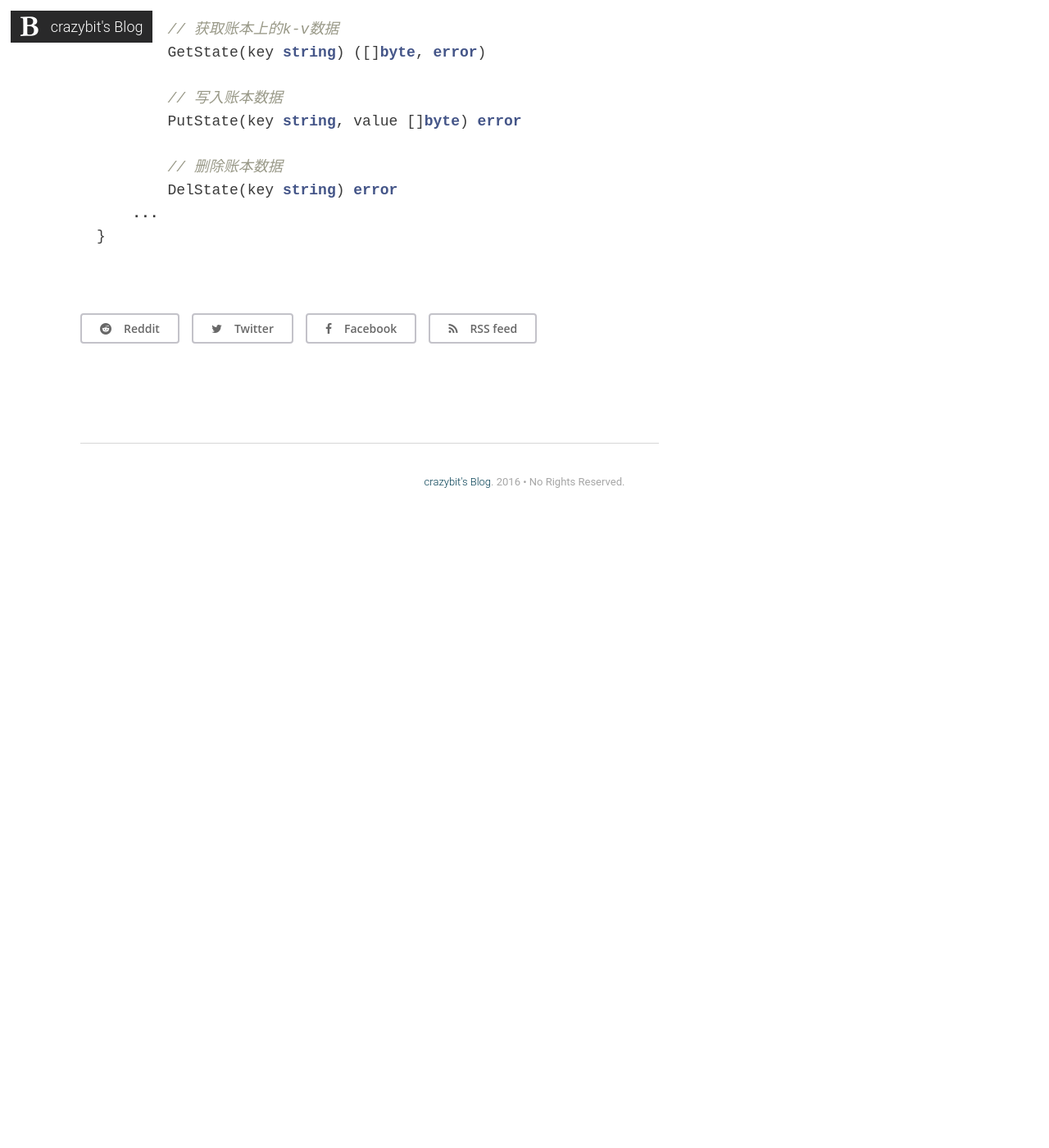
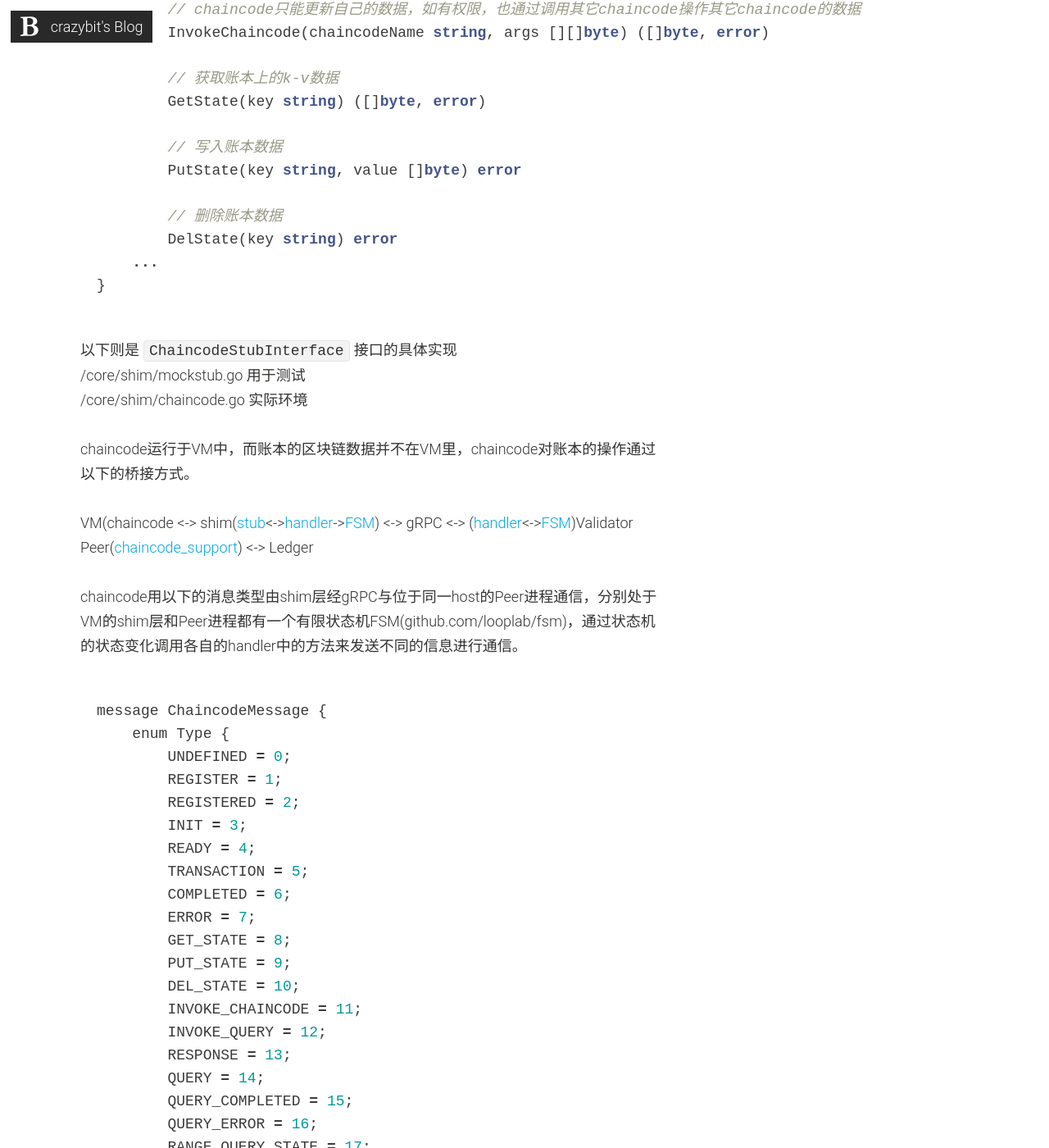
Before and after one commit to crazybits/crazybits.github.io, a Jekyll site: the page built from _posts/2016-11-23-hyperledger-fabric-chaincode.md, in a window 1280 px wide and 1400 px high, scrolled down 1386 px. Shown: the whole window at 82% size. Built offline with Jekyll 4.4.1, drawn with Linux system fonts in a browser that asks for light colours; nearby versions of some CDN libraries; before the commit the page ends 2016 px from its top, so only the background shows below that; some of the changed text lies outside the part shown.

Commit message:
update post

````diff
--- a/_posts/2016-11-23-hyperledger-fabric-chaincode.md
+++ b/_posts/2016-11-23-hyperledger-fabric-chaincode.md
@@ -6,7 +6,7 @@ layout: post
 
 上文通过源码分析简单了解Hyberledger faric chaincode的运行环境 VM，本文着重简单分析fabric中最为重要的元素chaincode。
 
-chaincode作为运行在fabric区块链上的程序，承载了所有的商业逻辑，它类似于ethereum上的DAPP, fabric的chaincode分为两种，一是系统chaincode,另一种则是用户chaincode，系统chaincode用来初始化区块链的参数，以及用户chaincode需要共同遵守的规则。
+chaincode作为运行在fabric区块链上的程序，承载了所有的商业逻辑，它类似于ethereum上的DAPP, 一个区中心化的链上程序。fabric的chaincode分为两种，一是系统chaincode,另一种则是用户chaincode，系统chaincode用来初始化区块链的参数，以及用户chaincode需要共同遵守的规则。
 <!--more-->
 用户chaincode通过自定义逻辑访问/修改账本的数据并将结果返回给用户。fabric定义了系统chaincode和用户chaincode需要实现的接口
 
@@ -30,6 +30,8 @@ fabric要求系统chaincode和用户chaincode都必须实现以上的接口函
 系统chaincode:/core/system_chaincode
 用户chaincode:/examples
 
+用户编写chaincode的语言，farbic目前支持三种语言，分别是golang,Java和car。
+
 以下的`ChaincodeStubInterface`作为参数传入chaincode,为chaincode提供账本的操作接口。
 
 ```go
@@ -49,3 +51,48 @@ type ChaincodeStubInterface interface {
     ...
 }
 ```
+以下则是`ChaincodeStubInterface`接口的具体实现
+/core/shim/mockstub.go     用于测试
+/core/shim/chaincode.go    实际环境
+
+
+
+chaincode运行于VM中，而账本的区块链数据并不在VM里，chaincode对账本的操作通过以下的桥接方式。
+
+VM(chaincode <-> shim([stub](https://github.com/hyperledger/fabric/blob/master/core/chaincode/shim/chaincode.go)<->[handler](https://github.com/hyperledger/fabric/blob/master/core/chaincode/shim/handler.go)->[FSM](https://github.com/hyperledger/fabric/blob/master/core/chaincode/shim/handler.go#L152-L181)) <-> gRPC <-> ([handler](https://github.com/hyperledger/fabric/blob/master/core/chaincode/handler.go)<->[FSM](https://github.com/hyperledger/fabric/blob/master/core/chaincode/handler.go#L390-L450))Validator Peer([chaincode_support](https://github.com/hyperledger/fabric/blob/master/core/chaincode/chaincode_support.go)) <-> Ledger
+
+chaincode用以下的消息类型由shim层经gRPC与位于同一host的Peer进程通信，分别处于VM的shim层和Peer进程都有一个有限状态机FSM(github.com/looplab/fsm)，通过状态机的状态变化调用各自的handler中的方法来发送不同的信息进行通信。
+
+```go
+message ChaincodeMessage {
+    enum Type {
+        UNDEFINED = 0;
+        REGISTER = 1;
+        REGISTERED = 2;
+        INIT = 3;
+        READY = 4;
+        TRANSACTION = 5;
+        COMPLETED = 6;
+        ERROR = 7;
+        GET_STATE = 8;
+        PUT_STATE = 9;
+        DEL_STATE = 10;
+        INVOKE_CHAINCODE = 11;
+        INVOKE_QUERY = 12;
+        RESPONSE = 13;
+        QUERY = 14;
+        QUERY_COMPLETED = 15;
+        QUERY_ERROR = 16;
+        RANGE_QUERY_STATE = 17;
+        RANGE_QUERY_STATE_NEXT = 18;
+        RANGE_QUERY_STATE_CLOSE = 19;
+        KEEPALIVE = 20;
+    }
+    Type type = 1;
+    google.protobuf.Timestamp timestamp = 2;
+    bytes payload = 3;
+    string txid = 4;
+    ChaincodeSecurityContext securityContext = 5;
+    ChaincodeEvent chaincodeEvent = 6;
+}
+```
````
Also changed, not shown: _posts/2016-11-22-hyperledger-fabric-.md (deleted, +0 -64 lines).
